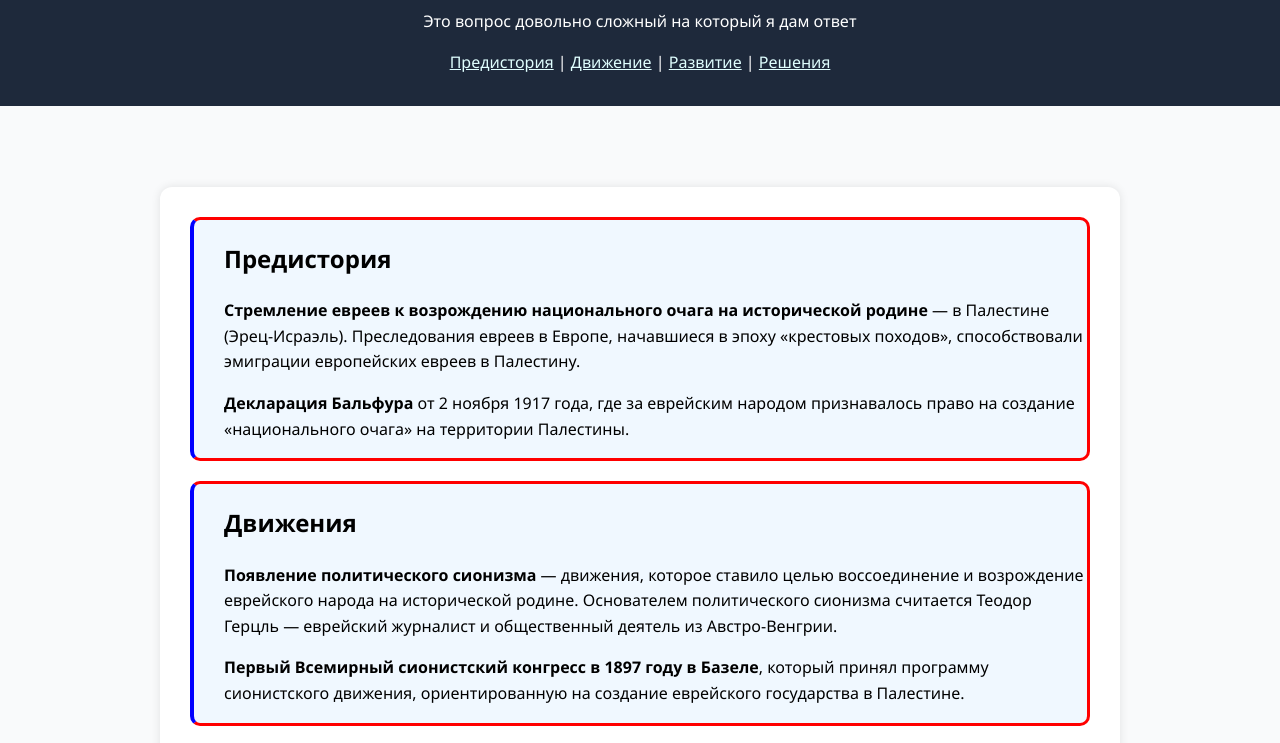
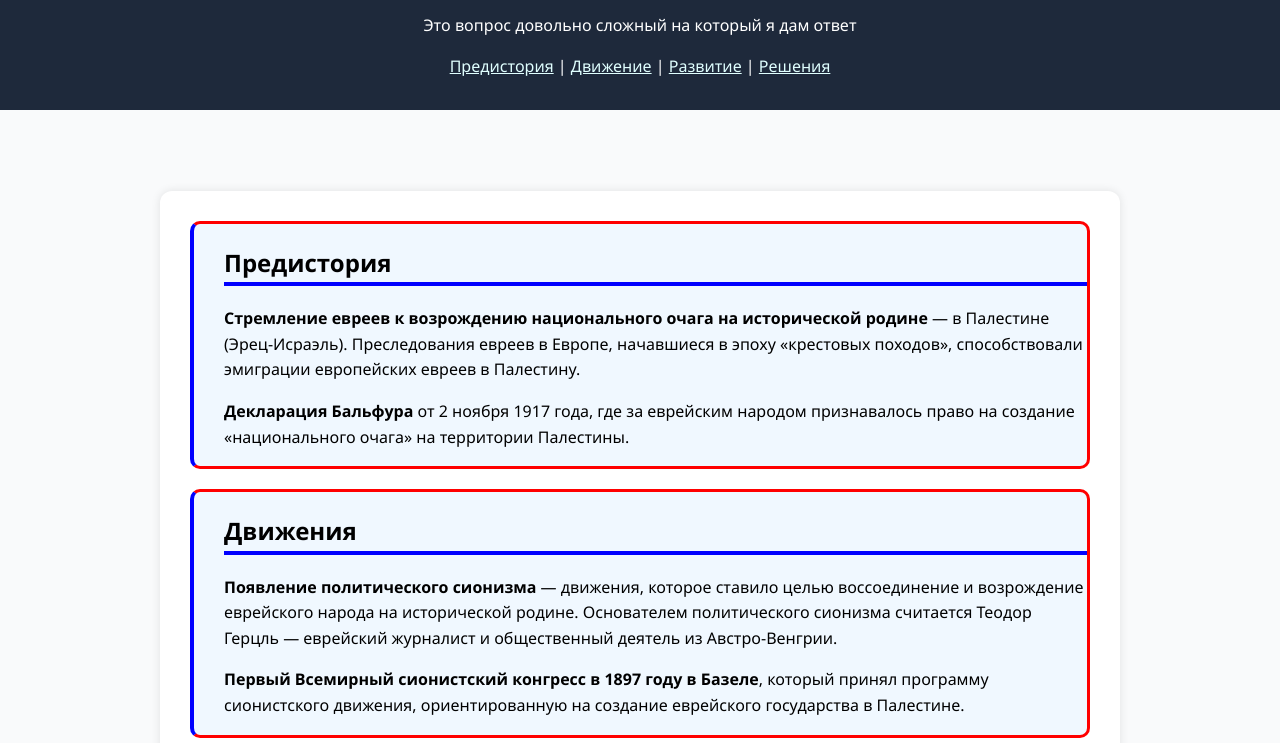
Before and after one commit to boris718/fdggfgfgfgfgfdgfdg, a plain HTML site: page index.html in a window 1280 px wide. Shown: the part 114-857 px from the top of the page. Drawn offline with Linux system fonts and the light colour scheme.

Commit message:
Update html.css

```diff
--- a/html.css
+++ b/html.css
@@ -1,6 +1,6 @@
 h1  {
     margin-bottom: 20px;
-    padding-bottom:4px solid blue;
+    border-bottom:4px solid blue;
 }
 .predy {
     background-color: aliceblue;
```
